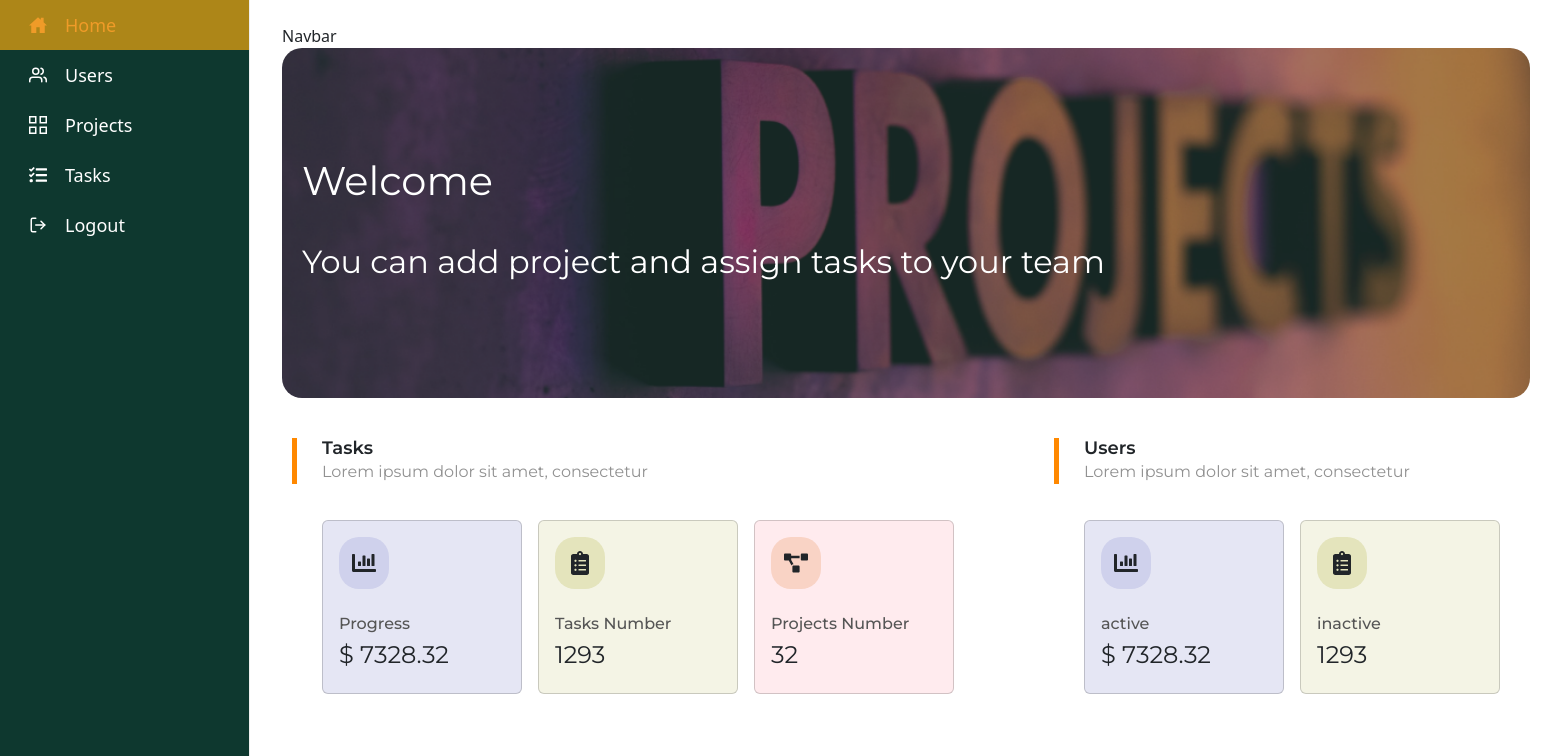
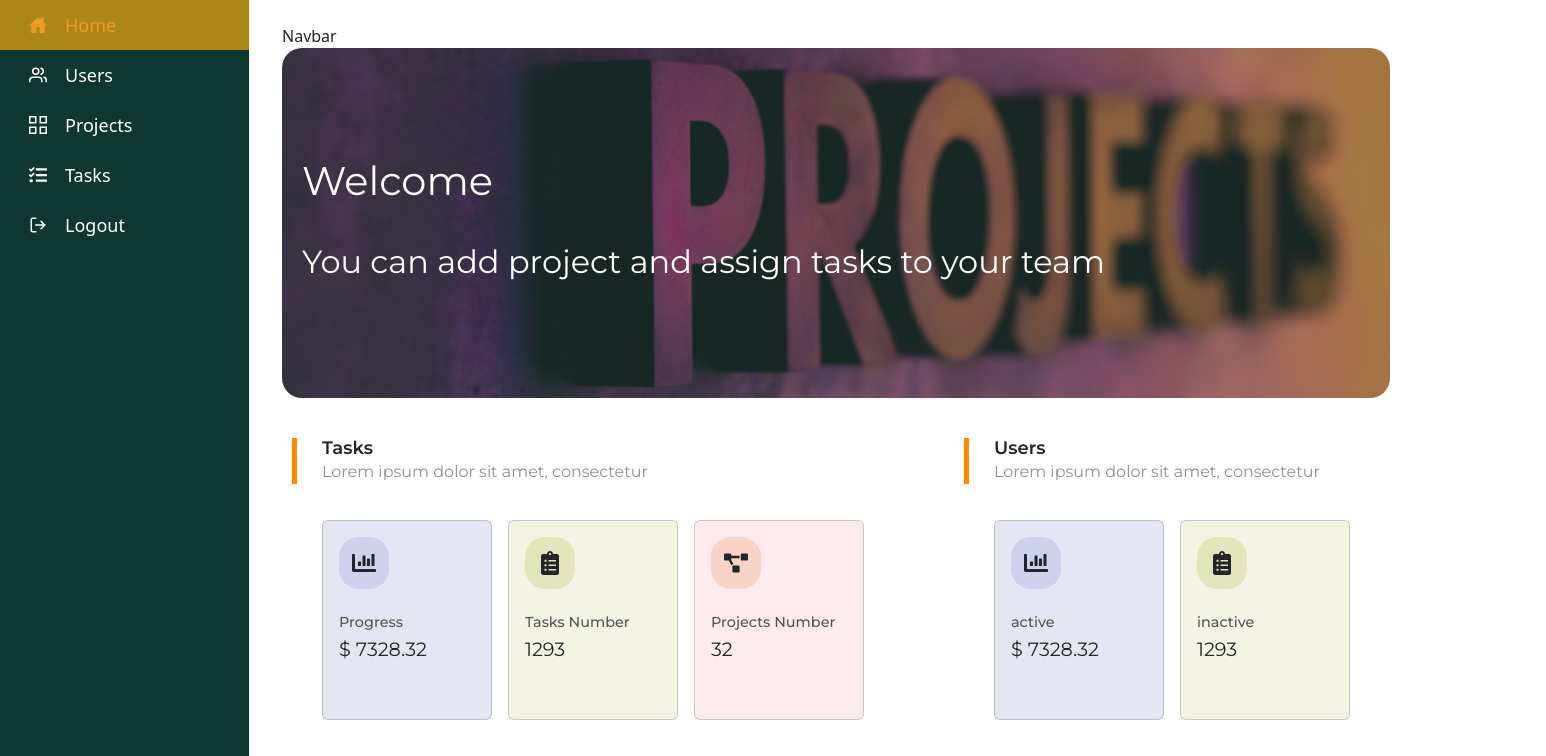
Before and after one commit to Ahmed-Serag19/project-management-system, a React (Vite) app: page /#/dashboard in a window 1280 px wide. Shown: the top 756 px of the page, 1546 px wide, since content can reach past the window. Built offline with nearby package versions, Linux system fonts and the light colour scheme.

Commit message:
Adjusted few css

```diff
--- a/src/modules/Home/home.css
+++ b/src/modules/Home/home.css
@@ -41,7 +41,8 @@
   display: flex;
   flex-direction: column;
   align-items: flex-start;
-  width: 200px;
+  width: 170px;
+  height: 200px !important;
 }
 
 .icon {
@@ -75,9 +76,10 @@
     margin: none !important;
     margin-bottom: 0rem !important;
     font-weight: 500;
+    font-size: 0.9rem !important;
   }
   h2 {
     font-weight: 400;
-    font-size: 1.5rem;
+    font-size: 1.2rem;
   }
 }
--- a/src/modules/Shared/components/MasterLayout/MasterLayout.tsx
+++ b/src/modules/Shared/components/MasterLayout/MasterLayout.tsx
@@ -1,6 +1,6 @@
-import { Outlet } from 'react-router-dom';
-import Navbar from '../Navbar/Navbar';
-import SidebarComponent from '../SidebarComponent/SidebarComponent';
+import { Outlet } from "react-router-dom";
+import Navbar from "../Navbar/Navbar";
+import SidebarComponent from "../SidebarComponent/SidebarComponent";
 
 const MasterLayout = () => {
   return (
```
